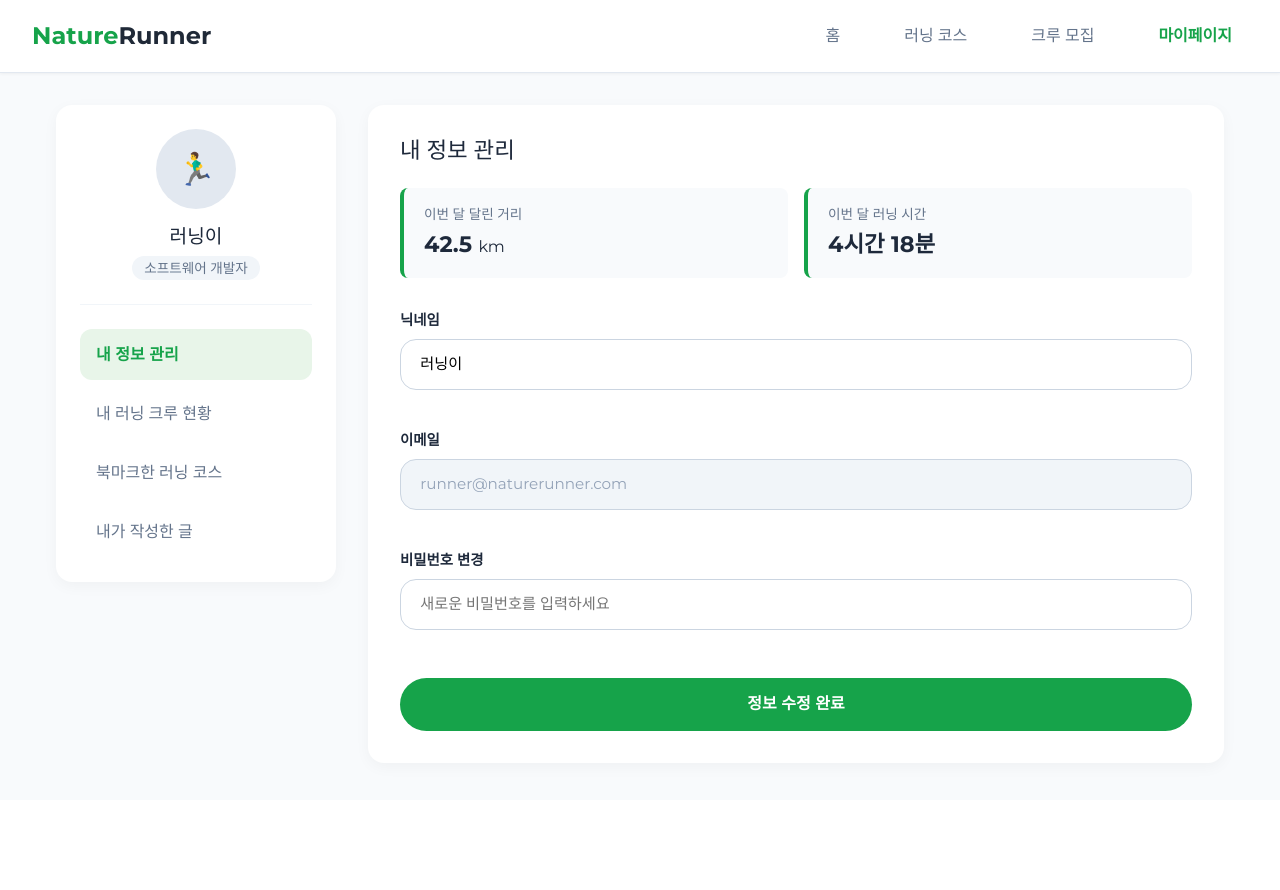
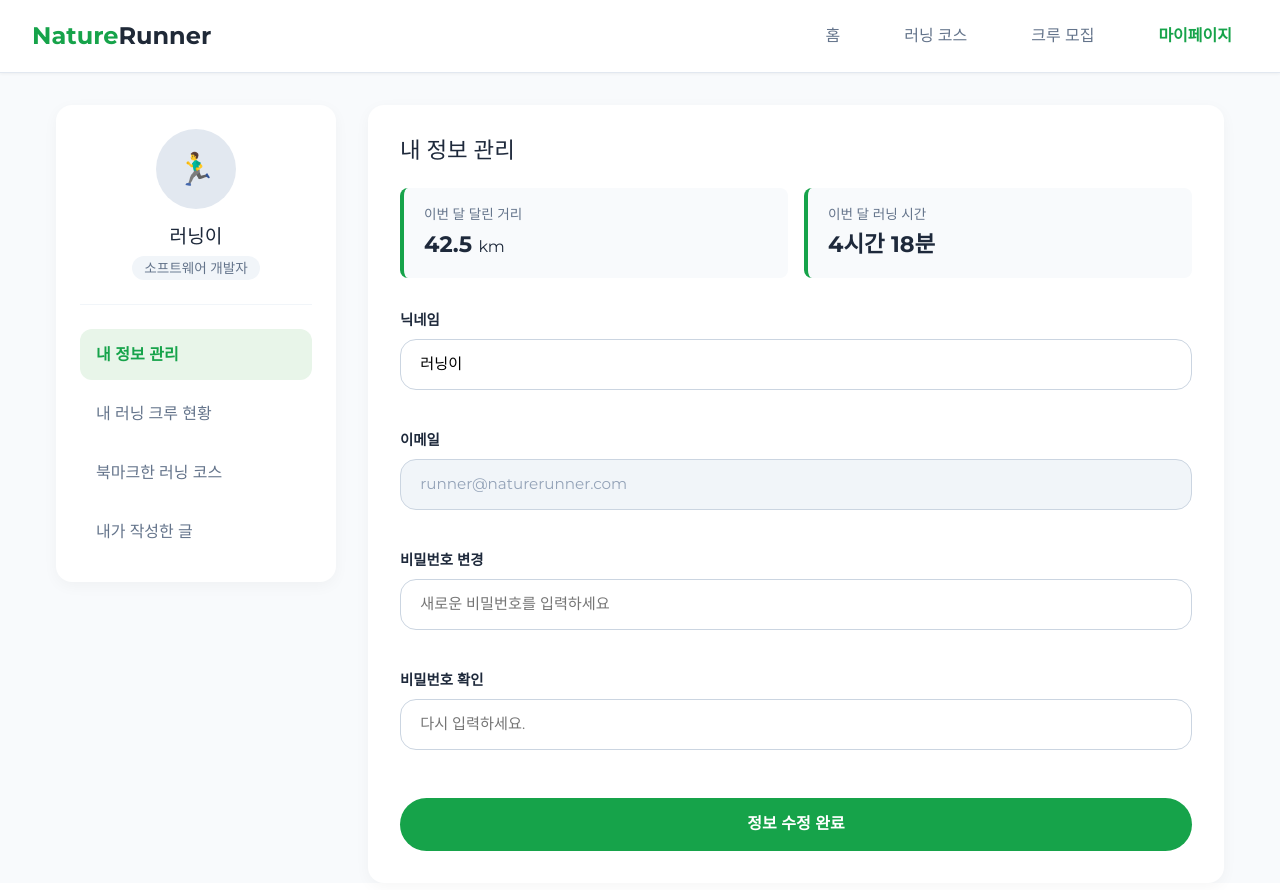
Before and after one commit to axioe/RunningCREW, a React (Vite) app in the folder front_end/: page /mypage in a window 1280 px wide. Shown: the top 890 px of the page. Before the commit the page ends 800 px from the top, so only its background shows below. Built offline with nearby package versions, Linux system fonts and the light colour scheme.

Commit message:
feat: 비밀번호 확인 만듦.

```diff
--- a/front_end/src/components/MyPage.jsx
+++ b/front_end/src/components/MyPage.jsx
@@ -163,6 +163,14 @@ const Page = () => {
                     placeholder="새로운 비밀번호를 입력하세요"
                   />
                 </div>
+                <div className="form-group">
+                  <label>비밀번호 확인</label>
+                  <input
+                    type="password"
+                    className="mypage-input"
+                    placeholder="다시 입력하세요."
+                  />
+                </div>
                 <button className="mypage-submit-btn">정보 수정 완료</button>
               </div>
             </div>
```
